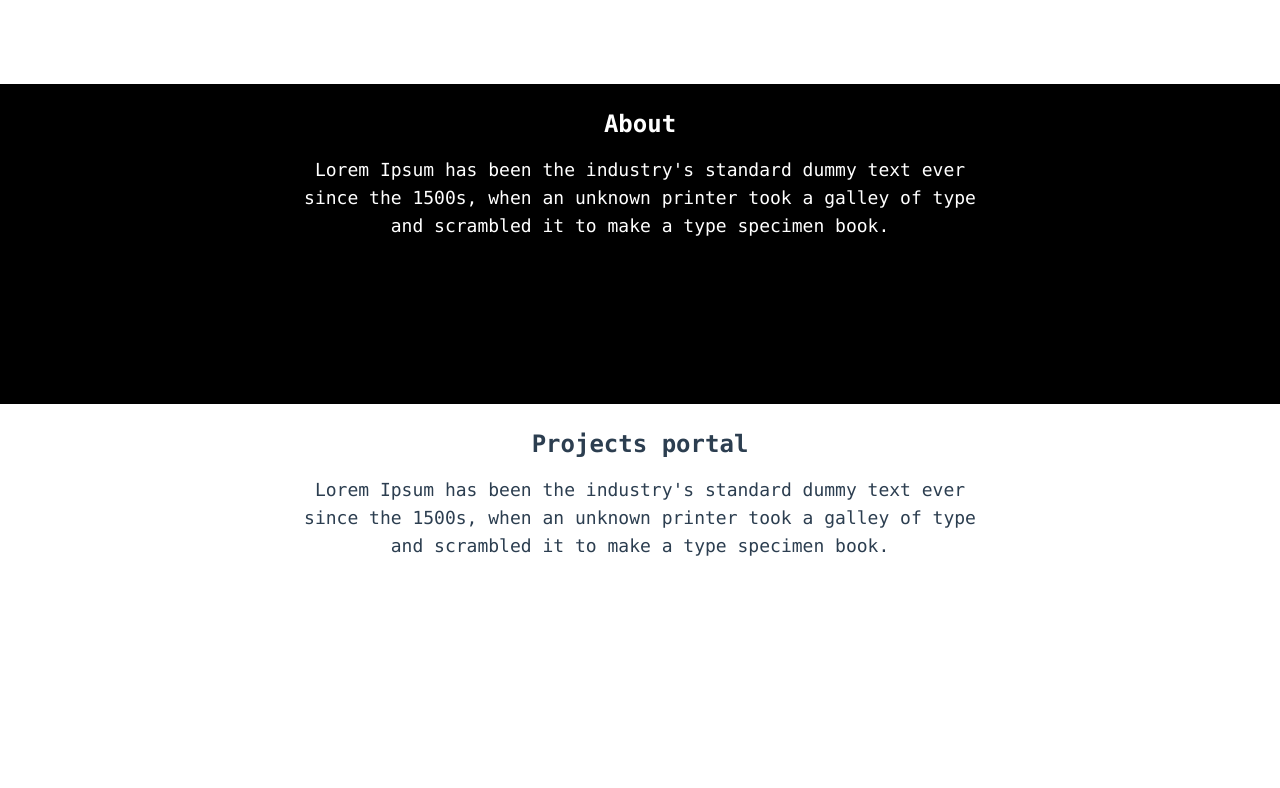
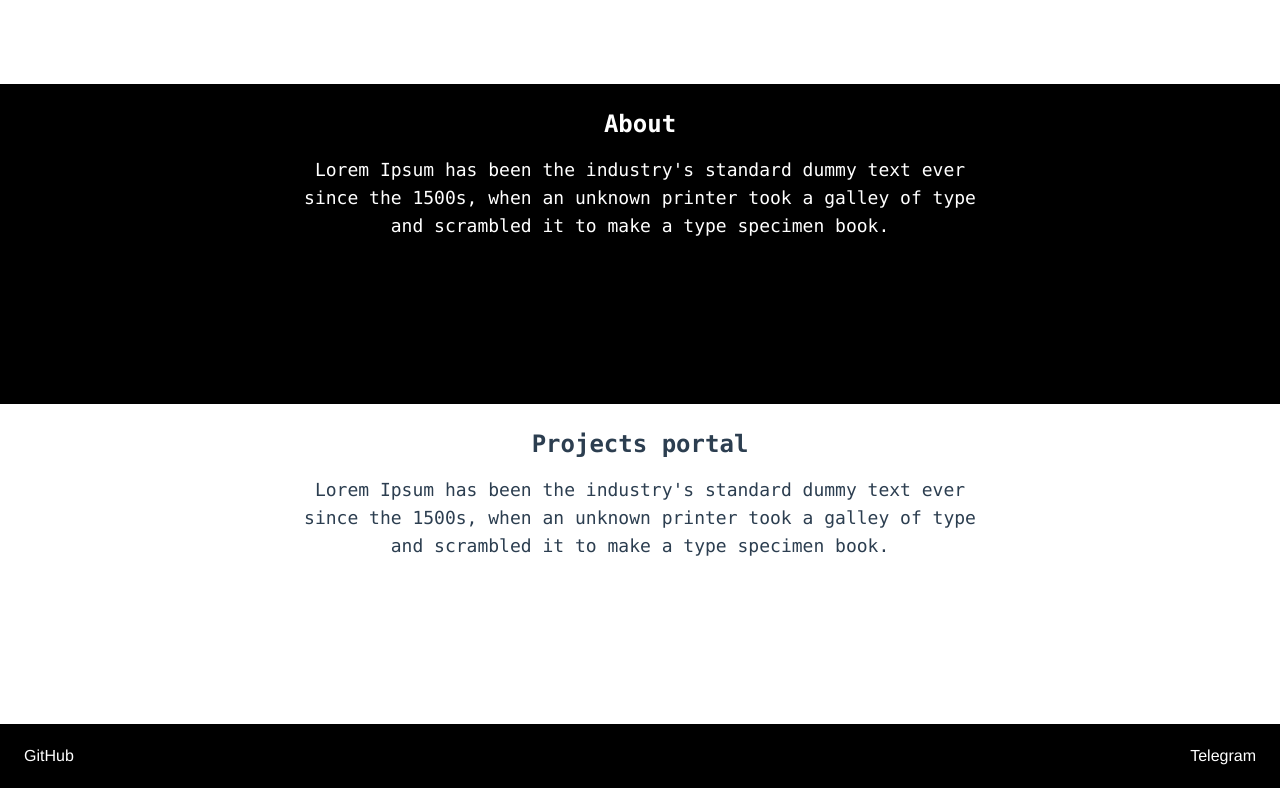
Before and after one commit to 6ixBit/hamza-website, a Vue app: page / in a window 1280 px wide. Shown: the part 388-1176 px from the top of the page. Before the commit the page ends 1112 px from the top, so only its background shows below. Built offline with nearby package versions, Linux system fonts and the light colour scheme.

Commit message:
Added footer for homepage

```diff
--- a/src/components/NavBar.vue
+++ b/src/components/NavBar.vue
@@ -49,8 +49,15 @@
         <!-- Add container of cards, each card represents a project currently up. -->
     </div>
 
+    <footer>
+        <div class="footer">
+            <p>GitHub </p>
 
-
+            <ul class="icons">
+                <a href="">Telegram</a>
+            </ul>
+        </div>
+    </footer>
 </template>
 
 <script>
@@ -151,4 +158,8 @@ a:hover {
     @apply font-mono break-words text-lg py-4 px-6 lg:px-72;
 }
 
+.footer {
+    @apply flex justify-between items-center bg-black text-white px-6 bottom-0 left-0 w-full h-16;
+}
+
 </style>
```
